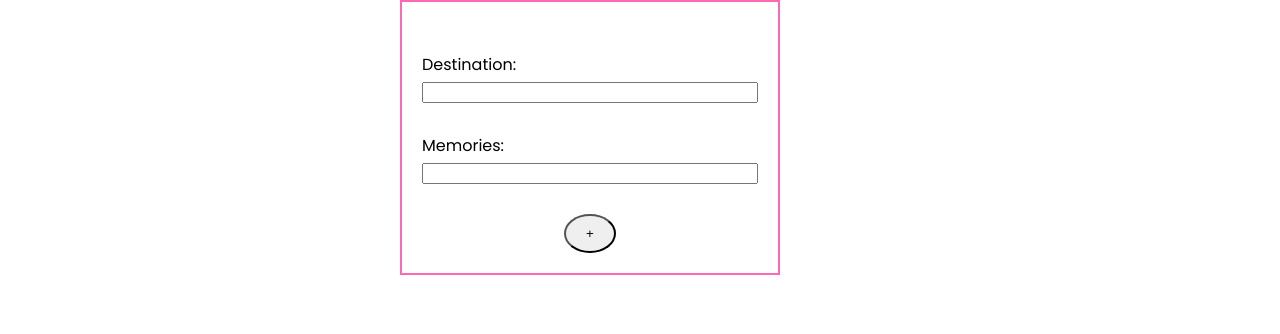
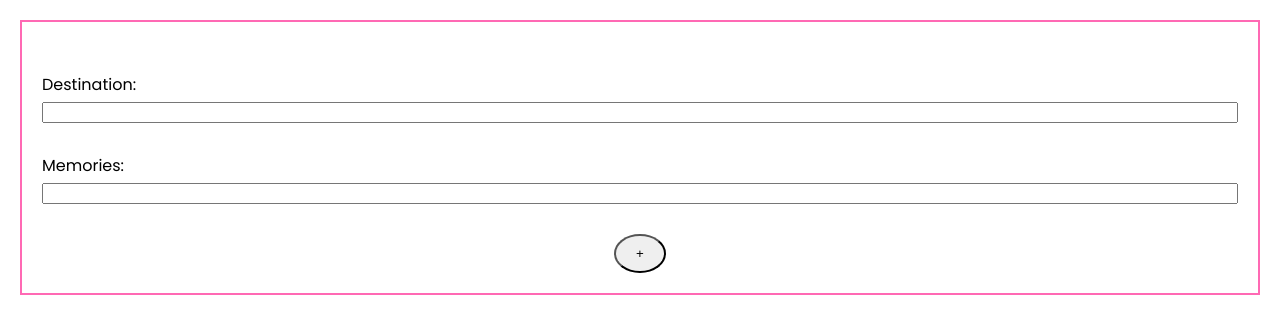
Before and after one commit to WaliedWeb/capstone-project, a React (Vite) app: page / in a window 1280 px wide. Shown: the top 334 px of the page. Built offline with nearby package versions, Linux system fonts and the light colour scheme.

Commit message:
delete margin

```diff
--- a/src/app/components/DiaryInput/DiaryInput.tsx
+++ b/src/app/components/DiaryInput/DiaryInput.tsx
@@ -39,8 +39,7 @@ const FormBody = styled.article`
   border: 2px solid hotpink;
   padding: 50px 20px 20px 20px;
   gap: 20px;
-  margin-left: 400px;
-  margin-right: 500px;
+  margin: 20px;
 `;
 
 const Form = styled.form`
```
